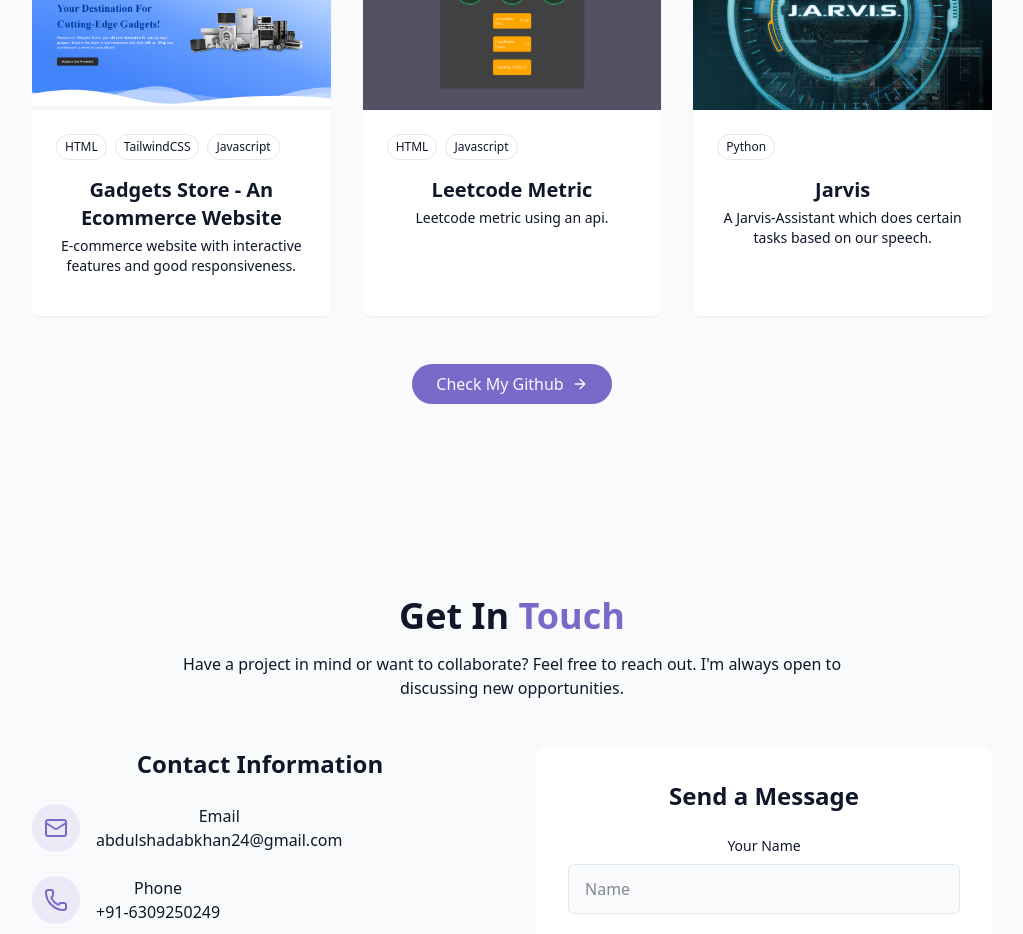
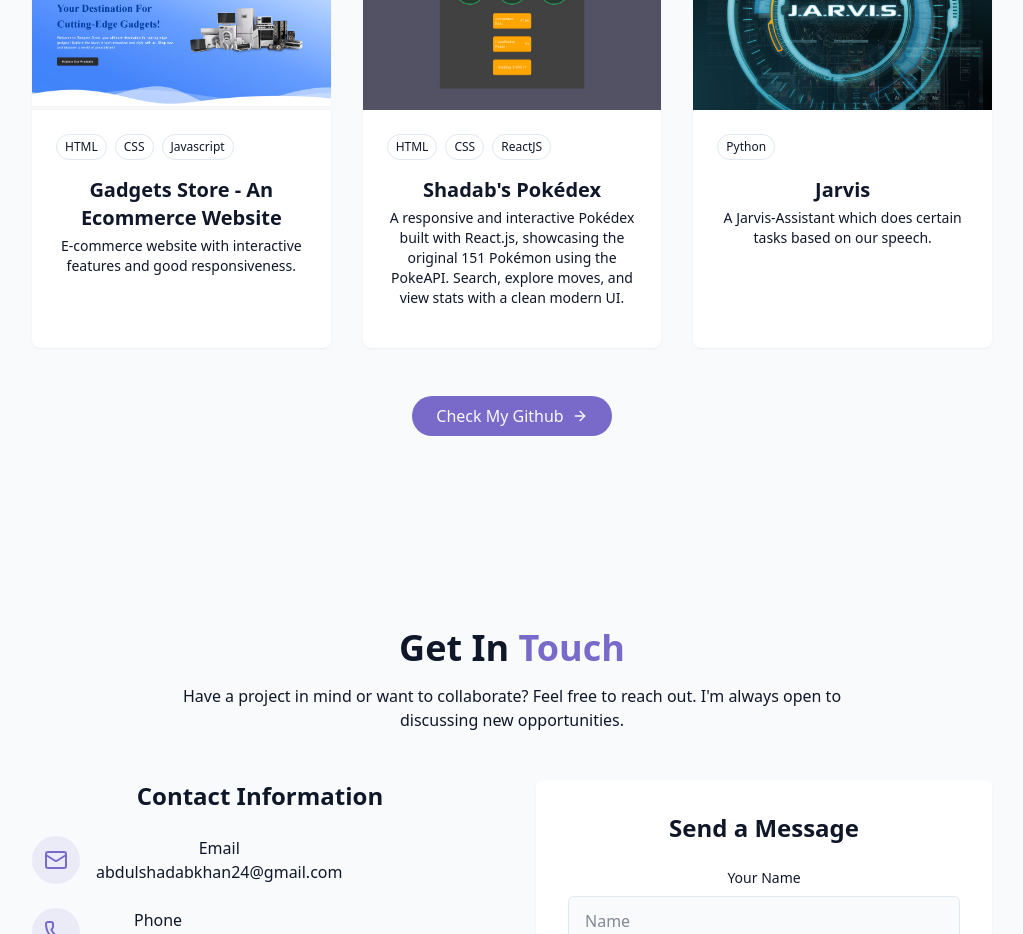
Before and after one commit to Shadabkhan2004/Portfolio-wesbite, a React (Vite) app: page / in a window 1280 px wide. Shown: the part 2660-3594 px from the top of the page, without its empty margins (128-1151 px from the left). Built offline with nearby package versions, Linux system fonts and the light colour scheme.

Commit message:
Update ProjectsSection.jsx

```diff
--- a/src/components/ProjectsSection.jsx
+++ b/src/components/ProjectsSection.jsx
@@ -6,18 +6,18 @@ const projects = [
     title: "Gadgets Store - An Ecommerce Website",
     description: "E-commerce website with interactive features and good responsiveness.",
     image: "/projects/project1.png",
-    tags: ["HTML", "TailwindCSS", "Javascript"],
-    // demoUrl: "#",
+    tags: ["HTML", "CSS", "Javascript"],
+    demoUrl: "https://shadabe-commercewebsite.netlify.app/",
     // githubUrl: "#",
   },
   {
     id: 2,
-    title: "Leetcode Metric",
+    title: "Shadab's Pokédex",
     description:
-      "Leetcode metric using an api.",
+      "A responsive and interactive Pokédex built with React.js, showcasing the original 151 Pokémon using the PokeAPI. Search, explore moves, and view stats with a clean modern UI.",
     image: "/projects/project2.png",
-    tags: ["HTML","Javascript"],
-    // demoUrl: "#",
+    tags: ["HTML","CSS","ReactJS"],
+    demoUrl: "https://shadabspokedex.netlify.app/",
     // githubUrl: "#",
   },
   {
```
